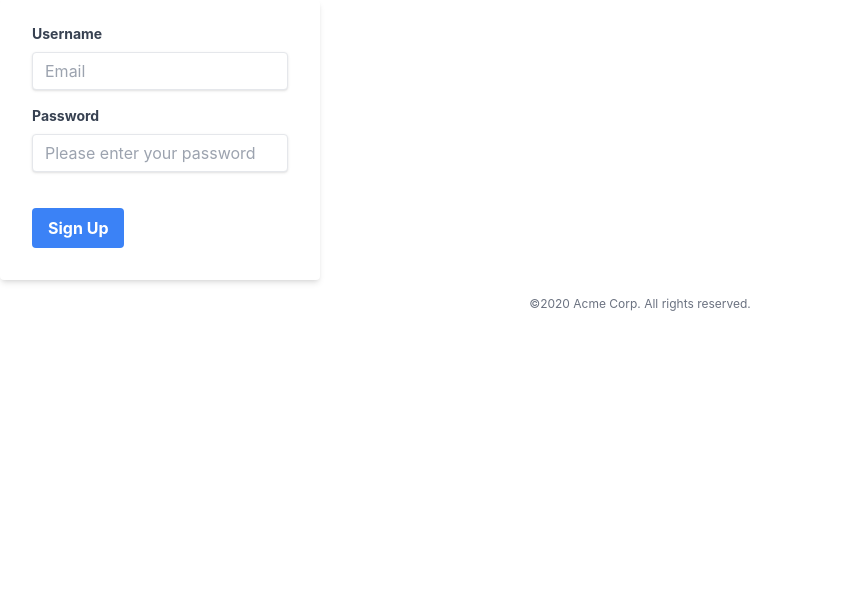
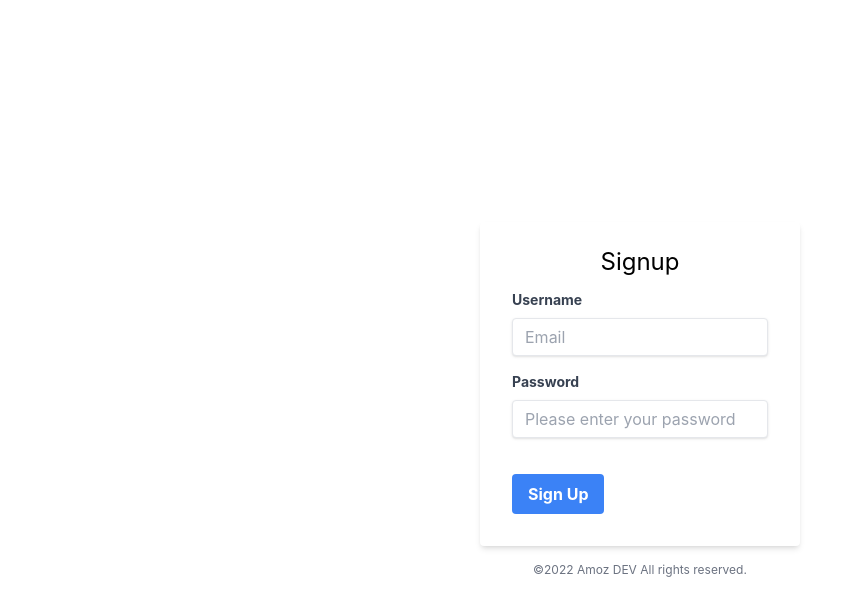
Before and after one commit to Amoz19/bookstore, a React (Create React App) app in the folder client/: page / in a window 1280 px wide. Shown: the top 616 px of the page, without its empty margins (0-858 px from the left). Built offline with nearby package versions, Linux system fonts and the light colour scheme.

Commit message:
fix some bugs

```diff
--- a/client/src/App.js
+++ b/client/src/App.js
@@ -1,4 +1,5 @@
-import {useState } from "react";
+import { useState } from "react";
+import RoootLayout from './components/pages/RootLayout'
 
 const App = () => {
   const [jsonData,setJsonData] =  useState('')
@@ -45,21 +46,24 @@ const App = () => {
 
   return (
     <>
-        {/* <div className=""> */}
-            <form className="bg-white shadow-md rounded px-8 pt-6 pb-8 mb-4 w-full max-w-xs"  action="/signups" onSubmit={handleSubmit} >
+        <div className="flex flex-col items-center h-screen justify-center">
+        <form className="bg-white shadow-md rounded px-8 pt-6 pb-8 mb-4 w-full max-w-xs" action="/signups" onSubmit={handleSubmit} >
+              <div className="flex justify-center text-2xl mb-3">
+                  <h2>Signup</h2>
+              </div>
               <div className="mb-4">
                 <label className="block text-gray-700 text-sm font-bold mb-2" htmlFor="username">
                   Username
                 </label>
-          <input className="shadow appearance-none border rounded w-full py-2 px-3 text-gray-700 leading-tight focus:outline-none focus:shadow-outline" name="email" type="text" placeholder="Email" onChange={handleChange} value={formData.email} required />
-          <p className="text-red-500 text-xs italic">{jsonData.errors && jsonData.errors.email}</p>
+                <input className="shadow appearance-none border rounded w-full py-2 px-3 text-gray-700 leading-tight focus:outline-none focus:shadow-outline" name="email" type="text" placeholder="Email" onChange={handleChange} value={formData.email} required />
+                <p className="text-red-500 text-xs italic">{jsonData.errors && jsonData.errors.email}</p>
               </div>
               <div className="mb-6">
                 <label className="block text-gray-700 text-sm font-bold mb-2" htmlFor="password">
                   Password
                 </label>
                 <input className="shadow appearance-none border rounded w-full py-2 px-3 text-gray-700 mb-3 leading-tight focus:outline-none focus:shadow-outline" name="password" type="password" placeholder="Please enter your password" onChange={handleChange} value={formData.password} required/>
-          <p className="text-red-500 text-xs italic">{jsonData.errors && jsonData.errors.password}</p>
+                <p className="text-red-500 text-xs italic">{jsonData.errors && jsonData.errors.password}</p>
               </div>
               <div className="flex items-center justify-between">
                 <button className="bg-blue-500 hover:bg-blue-700 text-white font-bold py-2 px-4 rounded focus:outline-none focus:shadow-outline"  >
@@ -68,9 +72,10 @@ const App = () => {
               </div>
             </form>
             <p className="text-center text-gray-500 text-xs">
-              &copy;2020 Acme Corp. All rights reserved.
+              &copy;2022 Amoz DEV All rights reserved.
             </p>
-      {/* </div> */}
+      </div>
+      {/* <RoootLayout/> */}
     </>
    );
 }
```
